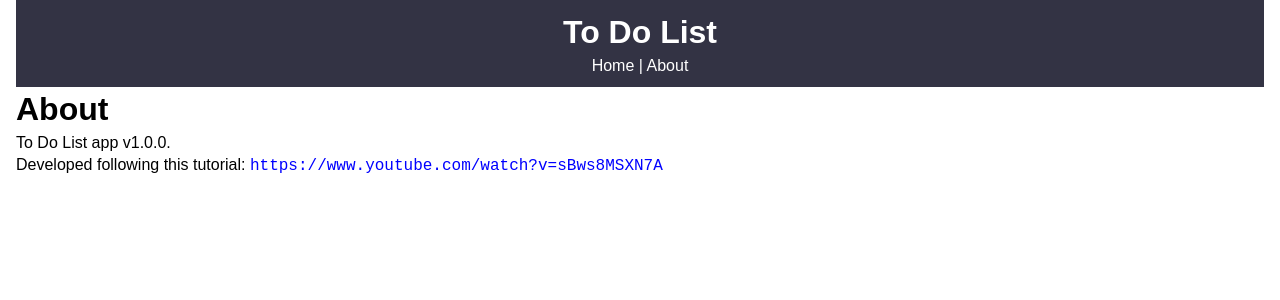
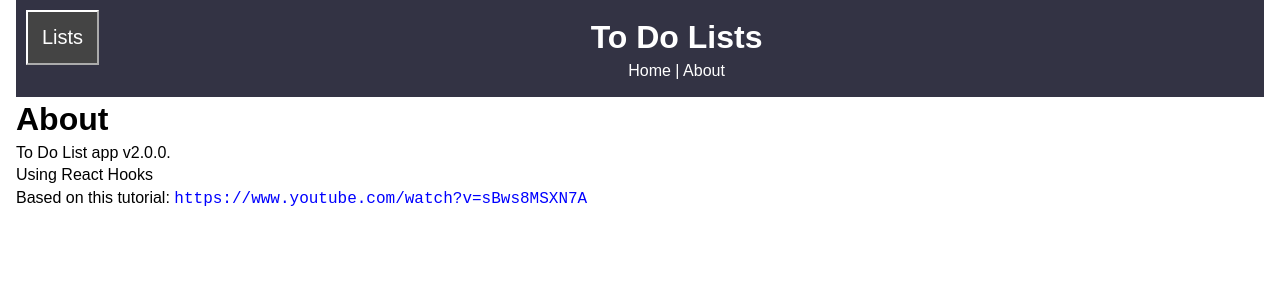
Before and after one commit to opatiny/react-exercise, a React (Create React App) app: page /about in a window 1280 px wide. Shown: the top 300 px of the page. Built offline with nearby package versions, Linux system fonts and the light colour scheme.

Commit message:
chore: minor changes

```diff
--- a/src/App.js
+++ b/src/App.js
@@ -3,10 +3,10 @@ import React, { useState, useEffect } from 'react';
 import { BrowserRouter as Router, Route } from 'react-router-dom';
 import { v4 as uuidV4 } from 'uuid';
 
-import AddTodo from './components/AddTodo';
-import Todos from './components/Todos';
 import Header from './components/layout/Header';
 import About from './components/pages/About';
+import AddTodo from './components/todos/AddTodo';
+import Todos from './components/todos/Todos';
 
 import './App.css';
 
--- a/src/components/layout/Header.js
+++ b/src/components/layout/Header.js
@@ -3,10 +3,14 @@
 import React from 'react';
 import { Link } from 'react-router-dom';
 
+import ListMenu from './Dropdown';
+
 export default function Header() {
   return (
     <header style={headerStyle}>
-      <h1>To Do List</h1>
+      <ListMenu style={{ padding: '5px' }} />
+      <div style={{ flex: '10', padding: '5px' }}>
+        <h1>To Do Lists</h1>
         <Link style={linkStyle} to="/">
           Home
         </Link>{' '}
@@ -14,6 +18,7 @@ export default function Header() {
         <Link style={linkStyle} to="/about">
           About
         </Link>
+      </div>
     </header>
   );
 }
@@ -23,6 +28,7 @@ const headerStyle = {
   color: '#fff',
   textAlign: 'center',
   padding: '10px',
+  display: 'flex',
 };
 
 const linkStyle = {
--- a/src/components/pages/About.js
+++ b/src/components/pages/About.js
@@ -5,9 +5,10 @@ export default function About() {
   return (
     <React.Fragment>
       <h1>About</h1>
-      <p>To Do List app v1.0.0.</p>
+      <p>To Do List app v2.0.0.</p>
+      <p>Using React Hooks</p>
       <p>
-        Developed following this tutorial:{' '}
+        Based on this tutorial:{' '}
         <a className="link" href="https://www.youtube.com/watch?v=sBws8MSXN7A">
           https://www.youtube.com/watch?v=sBws8MSXN7A
         </a>
```
Lines whose indentation alone changed are shown as unchanged.
